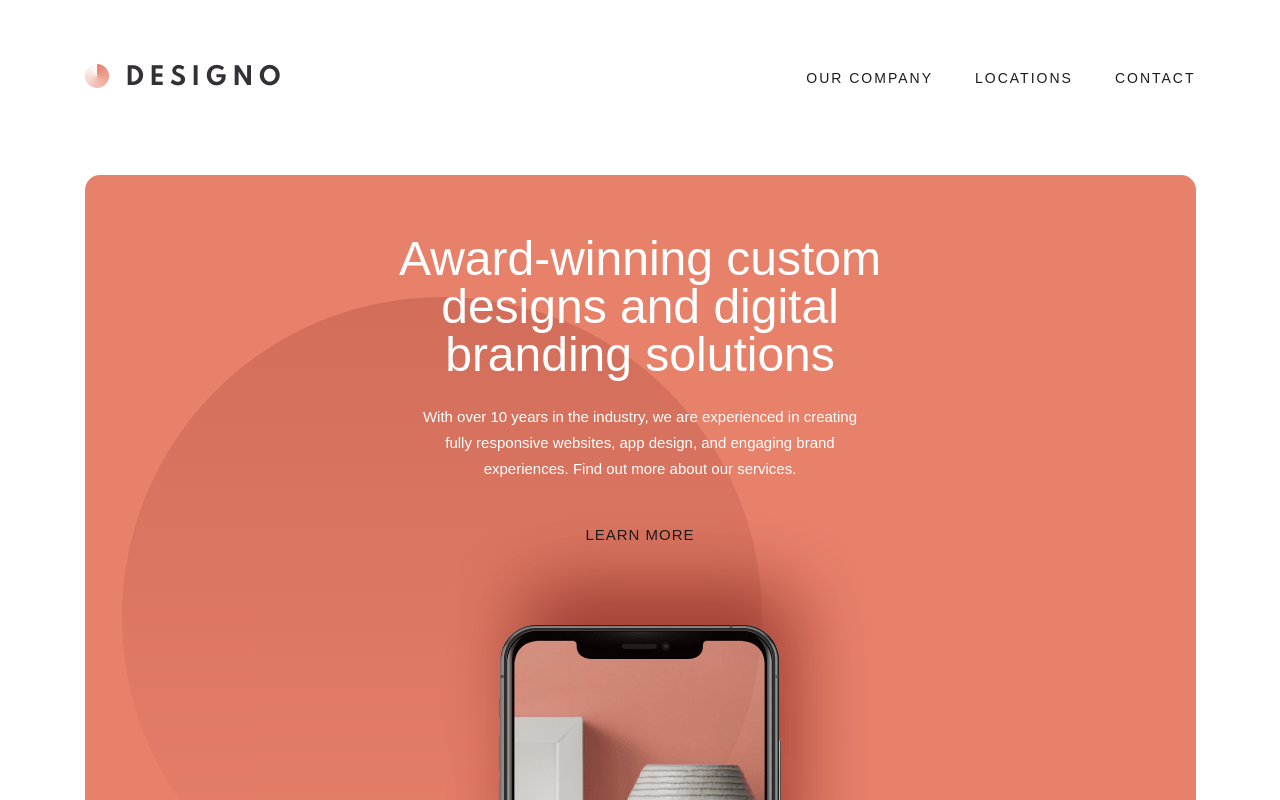
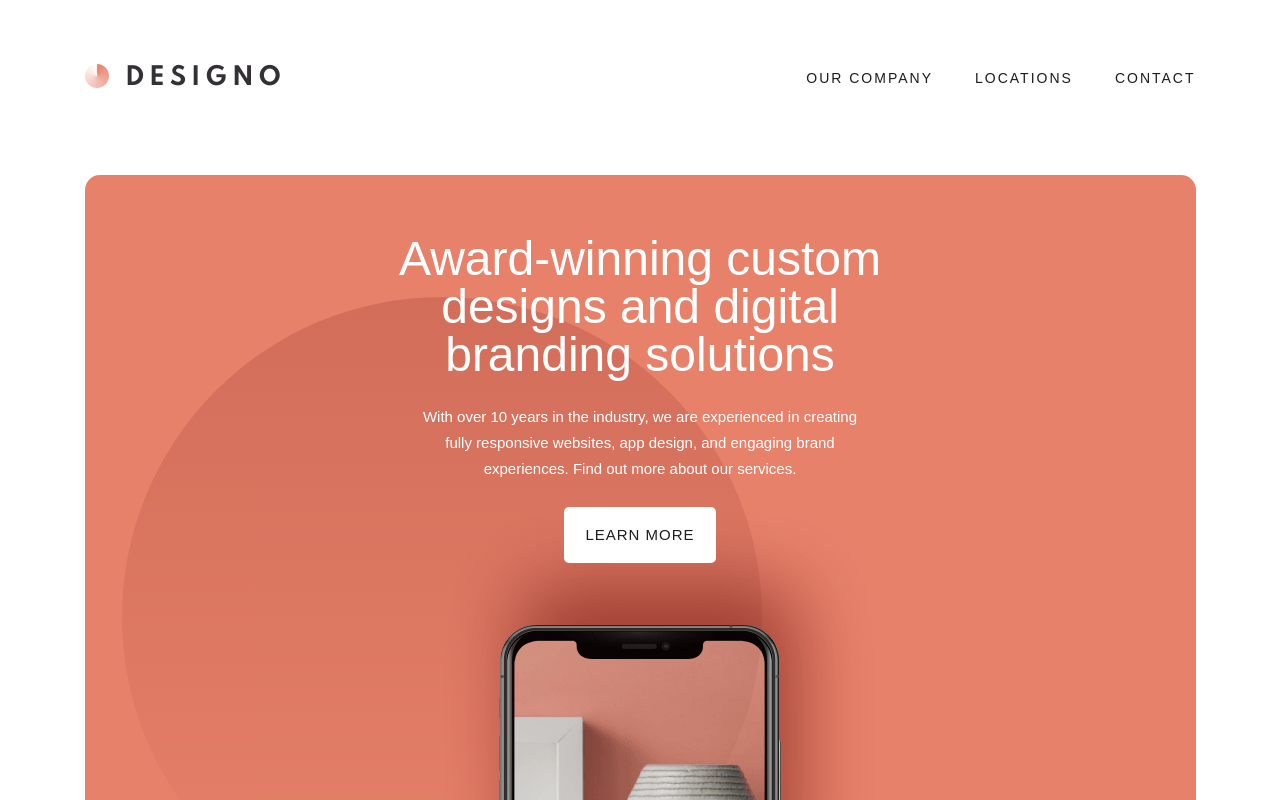
Before and after one commit to OscarRobertRodriguez/designo-multi-page, a Next.js app: page / in a window 1280 px wide. Shown: the top 800 px of the page. Built offline with nearby package versions, Linux system fonts and the light colour scheme.

Commit message:
updated button with missing prop

```diff
--- a/components/hero.js
+++ b/components/hero.js
@@ -101,7 +101,7 @@ const Hero = () => {
           Find out more about our services.
         </p>
         <Link href="/about" passHref>
-          <Button bg="dark">learn more</Button>
+          <Button bg="var(--white)">learn more</Button>
         </Link>
       </ContentWrapper>
     </Wrapper>
```
